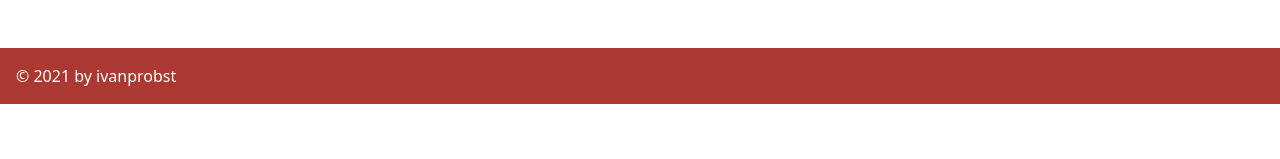
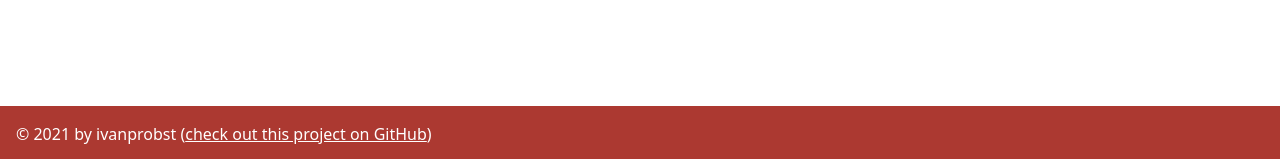
Before and after one commit to ivanprobst/monymony, a React (Create React App) app: page / in a window 1280 px wide. Shown: the part 638-797 px from the top of the page. Built offline with nearby package versions, Linux system fonts and the light colour scheme; no server answers.

Commit message:
updated structure to push footer at bottom, tag update

```diff
--- a/public/index.html
+++ b/public/index.html
@@ -28,7 +28,7 @@
   </head>
   <body>
     <noscript>You need to enable JavaScript to run this app.</noscript>
-    <div id="root"></div>
+    <div id="root" class="flex flex-col min-h-screen"></div>
     <!--
       This HTML file is a template.
       If you open it directly in the browser, you will see an empty page.
--- a/src/App.tsx
+++ b/src/App.tsx
@@ -103,7 +103,7 @@ export default function App() {
         </nav>
       </header>
 
-      <section className="p-8 text-sm text-gray-700">
+      <main className="flex-auto p-8 text-sm text-gray-700">
         <Switch>
           <Route path="/transactions">
             <h2 className="section-title">Transactions</h2>
@@ -124,9 +124,20 @@ export default function App() {
             <ChartViewer cleanTransactions={cleanTransactions}></ChartViewer>
           </Route>
         </Switch>
-      </section>
+      </main>
 
-      <footer className="p-4 text-white bg-mred">© 2021 by ivanprobst</footer>
+      <footer className="p-4 text-white bg-mred">
+        © 2021 by ivanprobst (
+        <a
+          className="underline"
+          target="_blank"
+          href="https://github.com/ivanprobst/monymony"
+          rel="noopener noreferrer"
+        >
+          check out this project on GitHub
+        </a>
+        )
+      </footer>
     </>
   );
 }
```
